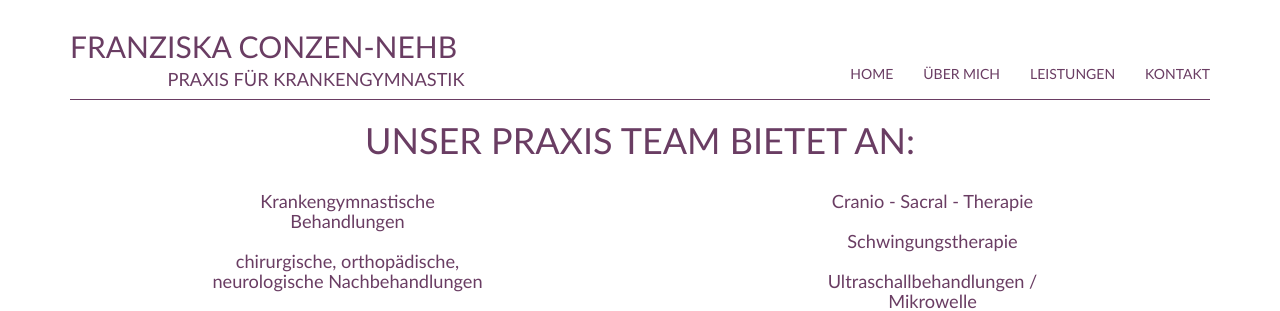
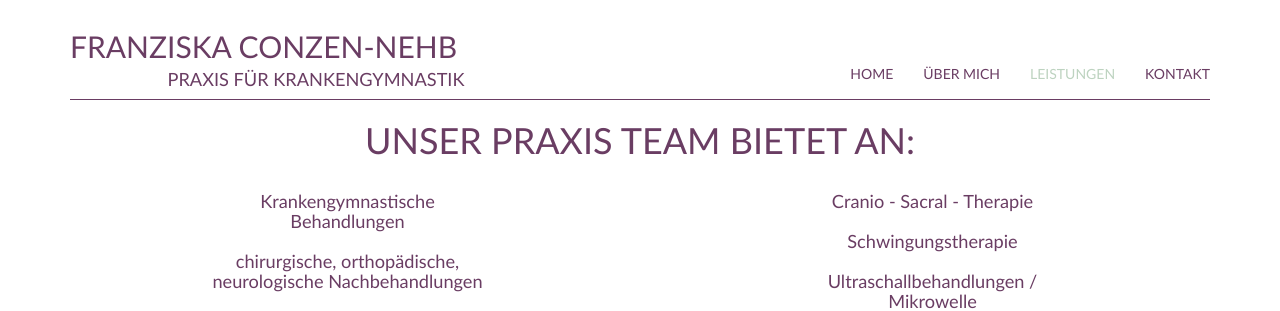
Before and after one commit to ccfz/conzen-nehb-static, a Jekyll site: the page built from _pages/leistungen.html, in a window 1280 px wide. Shown: the top 311 px of the page. Built offline with Jekyll 4.4.1, drawn with Linux system fonts in a browser that asks for light colours; nearby versions of some CDN libraries.

Commit message:
added active state to navbar

```diff
--- a/_config.yml
+++ b/_config.yml
@@ -19,3 +19,12 @@ markdown: kramdown
 exclude:
   - Gemfile
   - Gemfile.lock
+navigation:
+  - title: Home
+    url: /
+  - title: Über mich
+    url: /ueber_mich
+  - title: Leistungen
+    url: /leistungen
+  - title: Kontakt
+    url: /kontakt
--- a/_includes/header.html
+++ b/_includes/header.html
@@ -17,10 +17,13 @@
       </div>
       <div class="collapse navbar-collapse" id="navbarCollapse">
         <ul class="nav navbar-nav navbar-right text-uppercase">
-          <li><a href="/">Home</a></li>
-          <li><a href="/ueber_mich">Über mich</a></li>
-          <li><a href="/leistungen">Leistungen</a></li>
-          <li><a href="/kontakt">Kontakt</a></li>
+          {% for nav_item in site.navigation %}
+            {% assign class = nil %}
+              {% if page.url == nav_item.url %}
+                {% assign class = 'active' %}
+              {% endif %}
+            <li><a href="{{ nav_item.url }}" class="{{ class }}">{{ nav_item.title }}</a></li>
+          {% endfor %}
         </ul>
       </div>
     </div>
--- a/_sass/_base.scss
+++ b/_sass/_base.scss
@@ -21,11 +21,13 @@ header {
   }
 
   h2 {
+
     margin-bottom:0;
     a {
       color: inherit;
       text-decoration:none;
     }
+
     a:hover {
       color: inherit;
       text-decoration:none;
@@ -39,14 +41,24 @@ header {
   margin-bottom: 0em;
 }
 
-  .navbar-nav > li > a {
+  .navbar-nav {
+
+    li {
+
+        a {
           color: #6a3d63;
           font-size: 1em;
         }
 
-  .navbar-nav > li > a:hover, .navbar-default .navbar-nav > li > a:focus {
+        a:hover, a:focus {
           color:#bdd3c0;
           background-color:transparent
+        }
+
+        .active {
+          color:#bdd3c0;
+        }
+      }
     }
 
 .navbar-right {
--- a/index.html
+++ b/index.html
@@ -1,5 +1,6 @@
 ---
 layout: default
+title: Home
 ---
 <div>
   <div>
```
Lines whose indentation alone changed are shown as unchanged.
